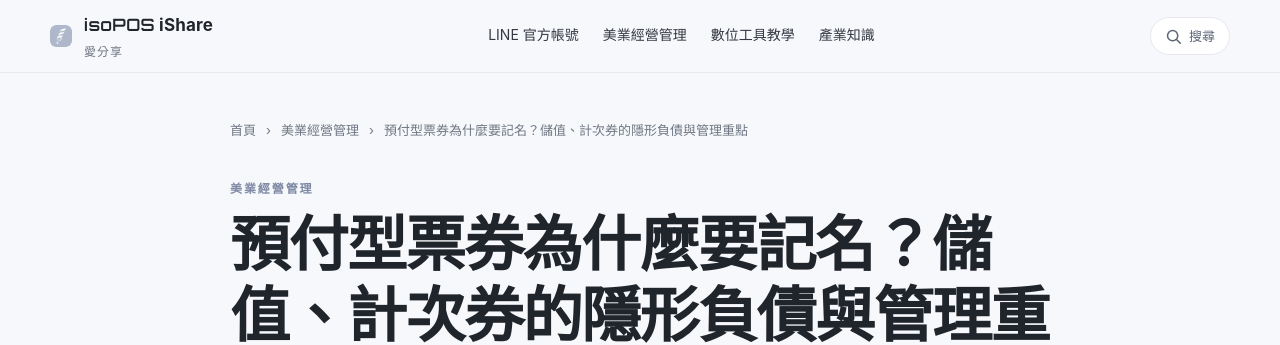
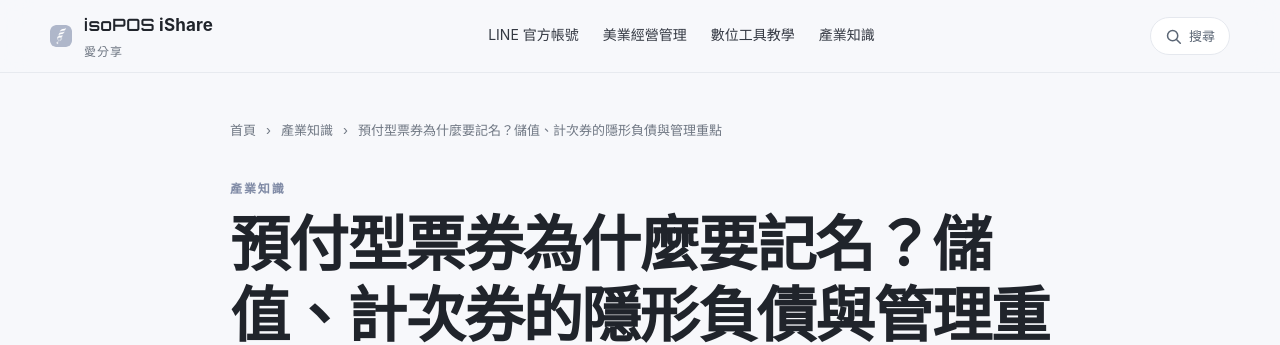
Before and after one commit to isopossoft/isoPOS-ishare, a Jekyll site: the page built from _posts/2026-08-14-selling-prepaid-products.md, in a window 1280 px wide and 900 px high. Shown: the top 345 px of the window. Built offline with Jekyll 4.4.1, drawn with Linux system fonts in a browser that asks for light colours.

Commit message:
Update _posts/2026-08-14-selling-prepaid-products.md (via Pages CMS)

```diff
--- a/_posts/2026-08-14-selling-prepaid-products.md
+++ b/_posts/2026-08-14-selling-prepaid-products.md
@@ -1,7 +1,7 @@
 ---
 title: 預付型票券為什麼要記名？儲值、計次券的隱形負債與管理重點
 slug: selling-prepaid-products
-category: 美業經營管理
+category: 產業知識
 tags:
   - 預付型
   - 計次券
```
